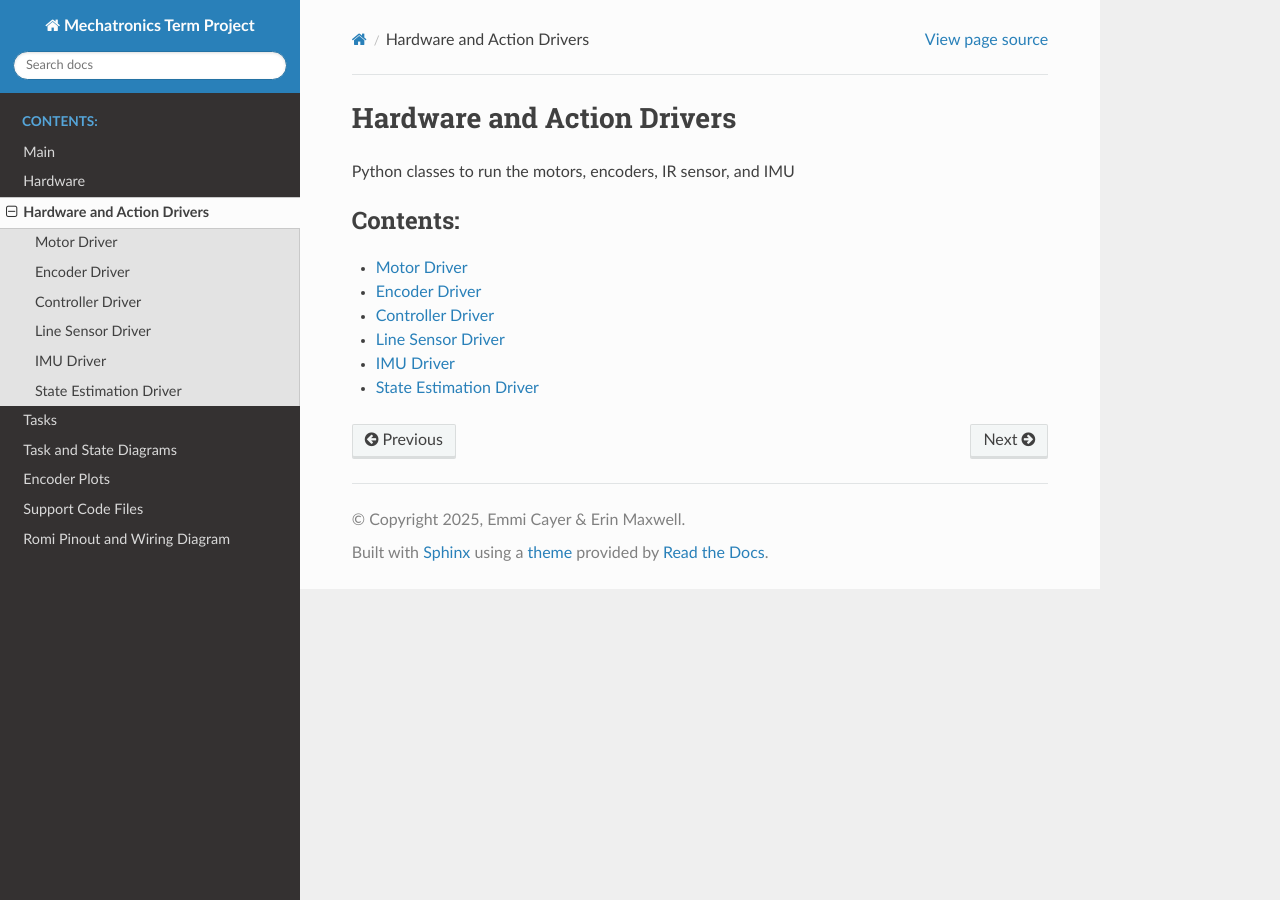
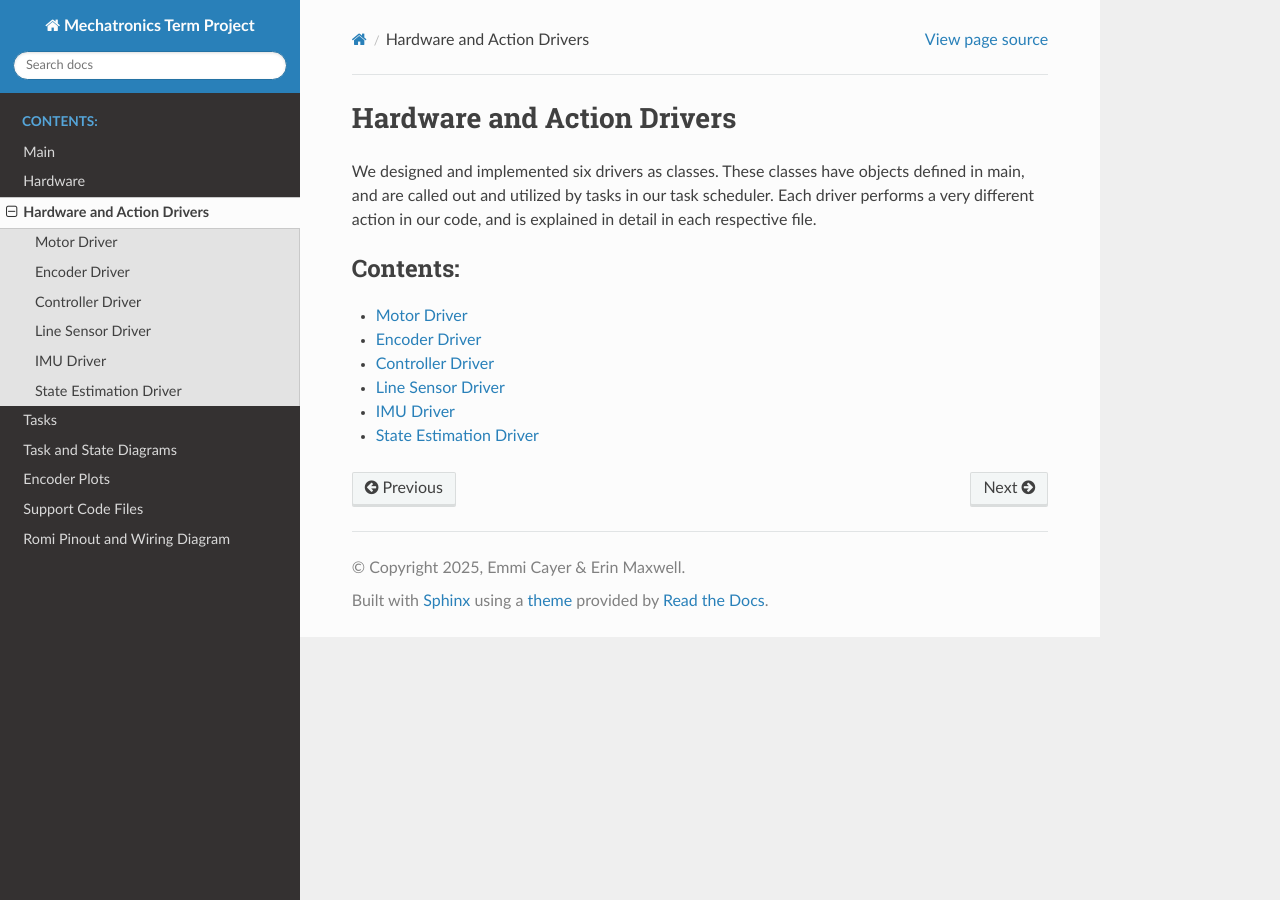
Before and after one commit to emmicayer/Mechatronics-Repository, a Sphinx documentation site: the page built from docs/drivers.rst, in a window 1280 px wide. Built offline with Sphinx 7.4.7 and the Read the Docs theme 3.1.0, drawn with Linux system fonts in a browser that asks for light colours.

Commit message:
Update drivers.rst

```diff
--- a/docs/drivers.rst
+++ b/docs/drivers.rst
@@ -1,7 +1,7 @@
 Hardware and Action Drivers
 ================
 
-Python classes to run the motors, encoders, IR sensor, and IMU
+We designed and implemented six drivers as classes. These classes have objects defined in main, and are called out and utilized by tasks in our task scheduler. Each driver performs a very different action in our code, and is explained in detail in each respective file.
 
 
 
```
